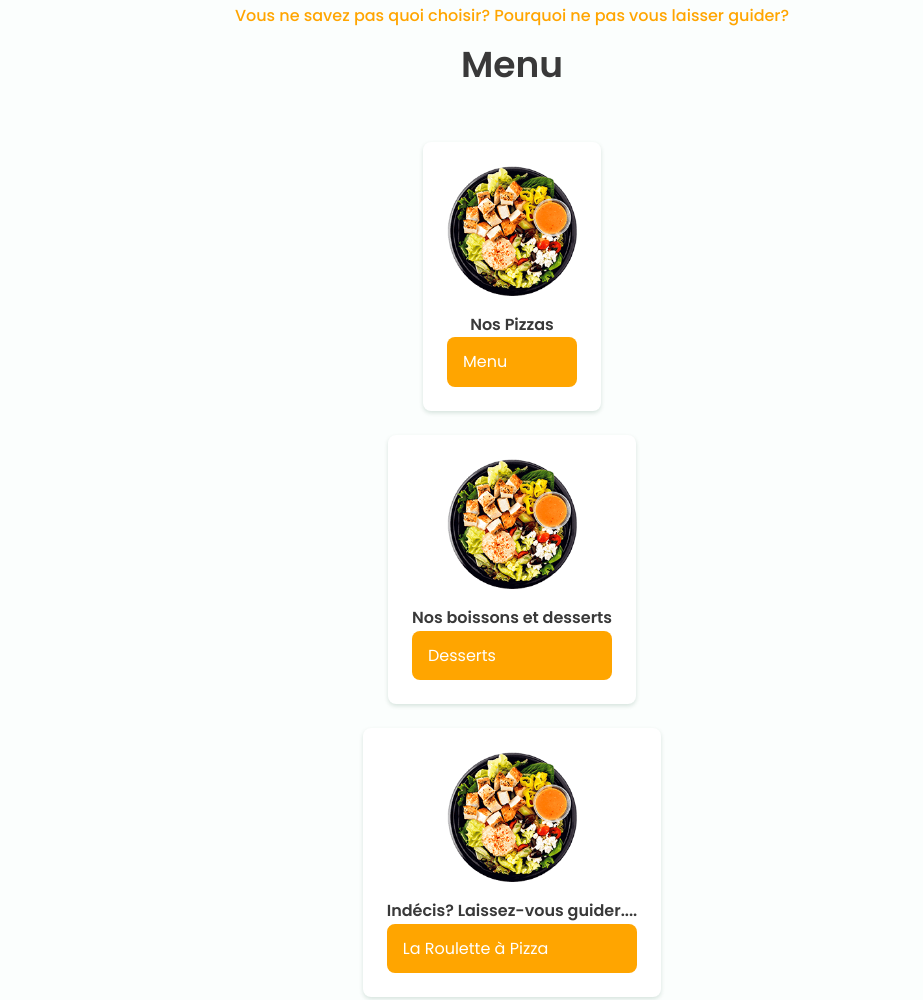
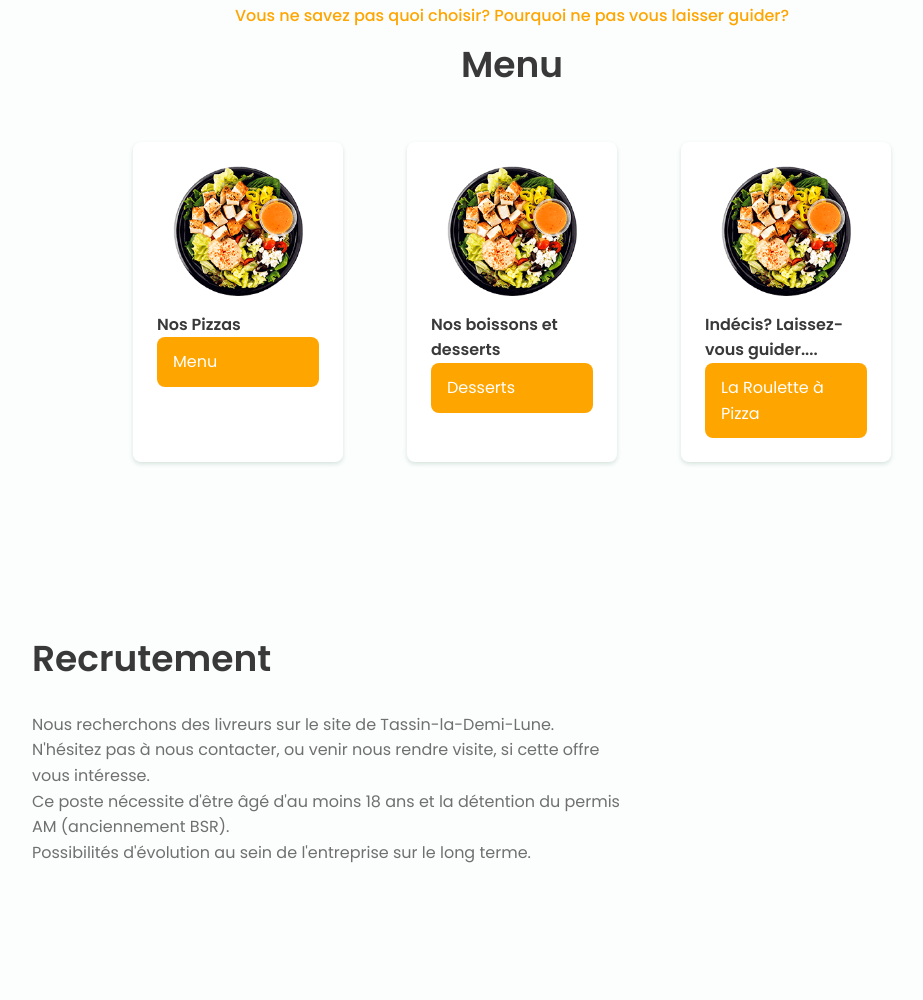
Before and after one commit to YannisTambon/PizzaPuce, a plain HTML site: page index.html in a window 1280 px wide. Shown: the part 1976-2976 px from the top of the page, without its empty margins (128-1051 px from the left). Drawn offline with nearby package versions, Linux system fonts and the light colour scheme; files whose address does not match are found by name.

Commit message:
Add files via upload

```diff
--- a/assets/css/styles.css
+++ b/assets/css/styles.css
@@ -329,9 +329,9 @@ img{
 
 /*========== MENU ==========*/
 .menu__container{
+  grid-template-columns: repeat(2, 1fr);
   justify-content: center;
-  margin-left: auto;
-  margin-right: auto;
+
 }
 
 .menu__content{
@@ -342,8 +342,7 @@ img{
   border-radius: .5rem;
   box-shadow: 0 2px 4px rgba(3,74,40,.15);
   padding: .75rem;
-  margin-left: auto;
-  margin-right: auto;
+
 }
 
 .menu__img{
@@ -359,8 +358,7 @@ img{
 
 .menu__name{
   font-size: var(--normal-font-size);
-  margin-left: auto;
-  margin-right: auto;
+
 }
 
 .menu__detail, .menu__preci{
@@ -528,6 +526,7 @@ img{
   }
 
   .menu__container{
+    grid-template-columns: repeat(3, 210px);
     column-gap: 4rem;
   }
   .menu__content{
```
Also changed, not shown: assets/img/tiramisu glace.webp (added), 1 other file.
